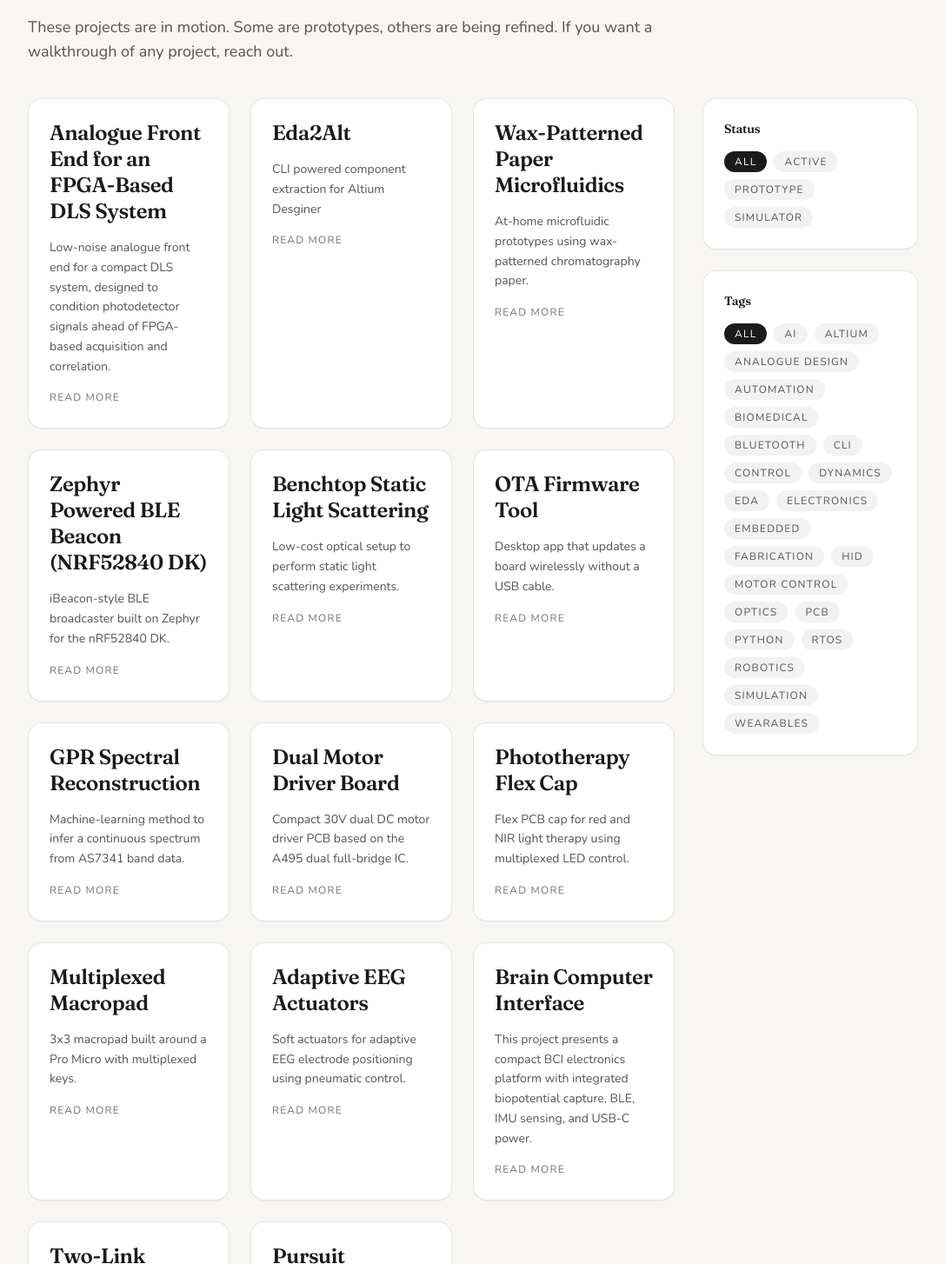
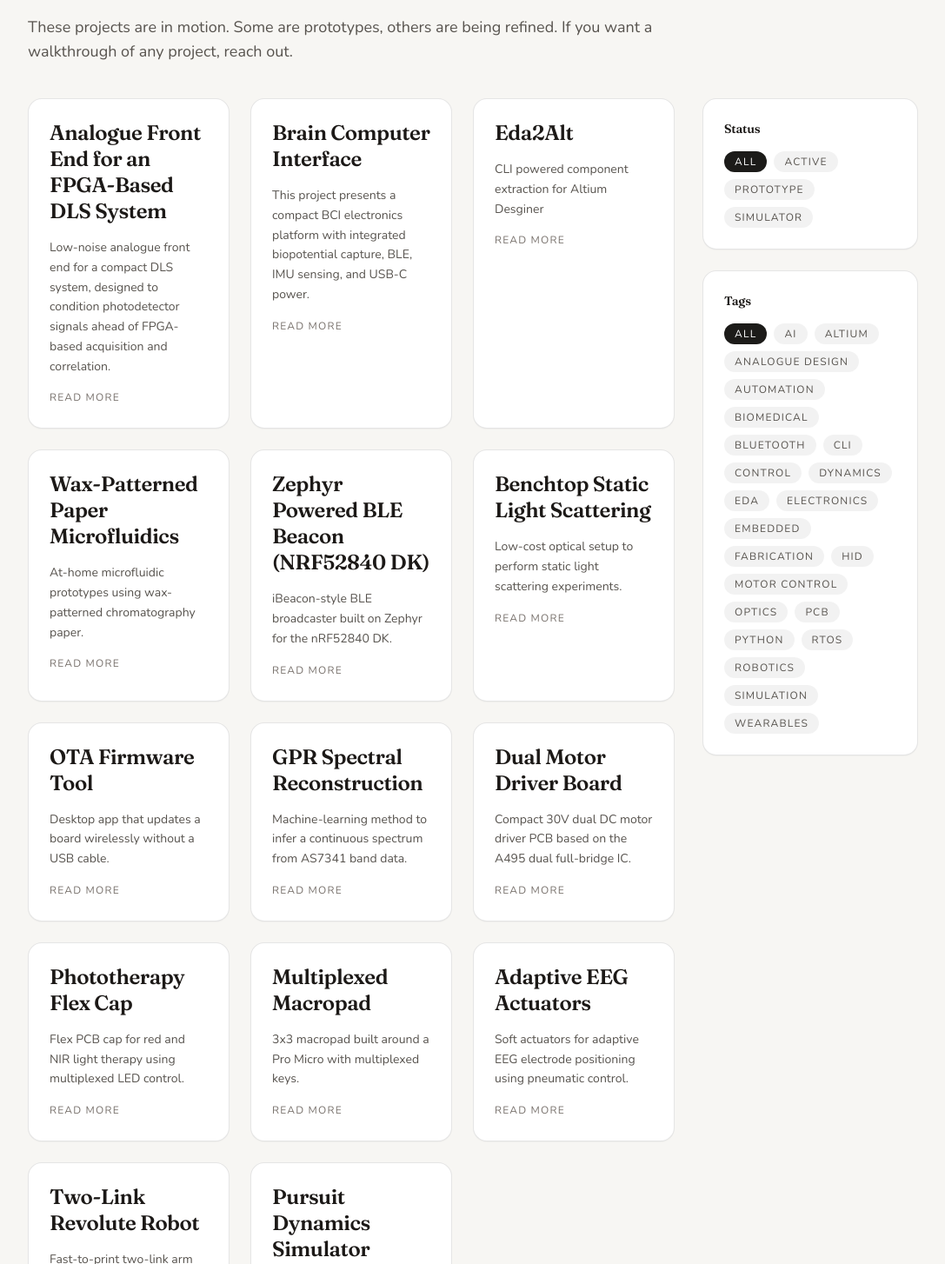
Before and after one commit to raytriestodostuff/website, a Next.js app: page /projects in a window 1280 px wide. Shown: the part 216-1670 px from the top of the page at 87% size, without its empty margins (96-1183 px from the left). Built offline with nearby package versions, Linux system fonts and the light colour scheme.

Commit message:
Reorder projects page priority

```diff
--- a/app/projects/page.tsx
+++ b/app/projects/page.tsx
@@ -9,7 +9,12 @@ import { projects } from '@/lib/projects'
 
 const allStatuses = Array.from(new Set(projects.map((project) => project.status))).sort()
 const allTags = Array.from(new Set(projects.flatMap((project) => project.tags))).sort()
-const priorityProjectSlug = 'fpga-powered-dls-system'
+const priorityProjectSlugs = ['fpga-powered-dls-system', 'brain-computer-interface']
+
+function getPriorityIndex(slug: string) {
+  const priorityIndex = priorityProjectSlugs.indexOf(slug)
+  return priorityIndex === -1 ? Number.MAX_SAFE_INTEGER : priorityIndex
+}
 
 export default function ProjectsPage() {
   const [selectedStatus, setSelectedStatus] = useState('All')
@@ -21,17 +26,7 @@ export default function ProjectsPage() {
         selectedTags.length === 0 || selectedTags.some((tag) => project.tags.includes(tag))
       return statusMatch && tagMatch
     })
-    .sort((a, b) => {
-      if (a.slug === priorityProjectSlug) {
-        return -1
-      }
-
-      if (b.slug === priorityProjectSlug) {
-        return 1
-      }
-
-      return 0
-    })
+    .sort((a, b) => getPriorityIndex(a.slug) - getPriorityIndex(b.slug))
 
   return (
     <main className="relative">
```
